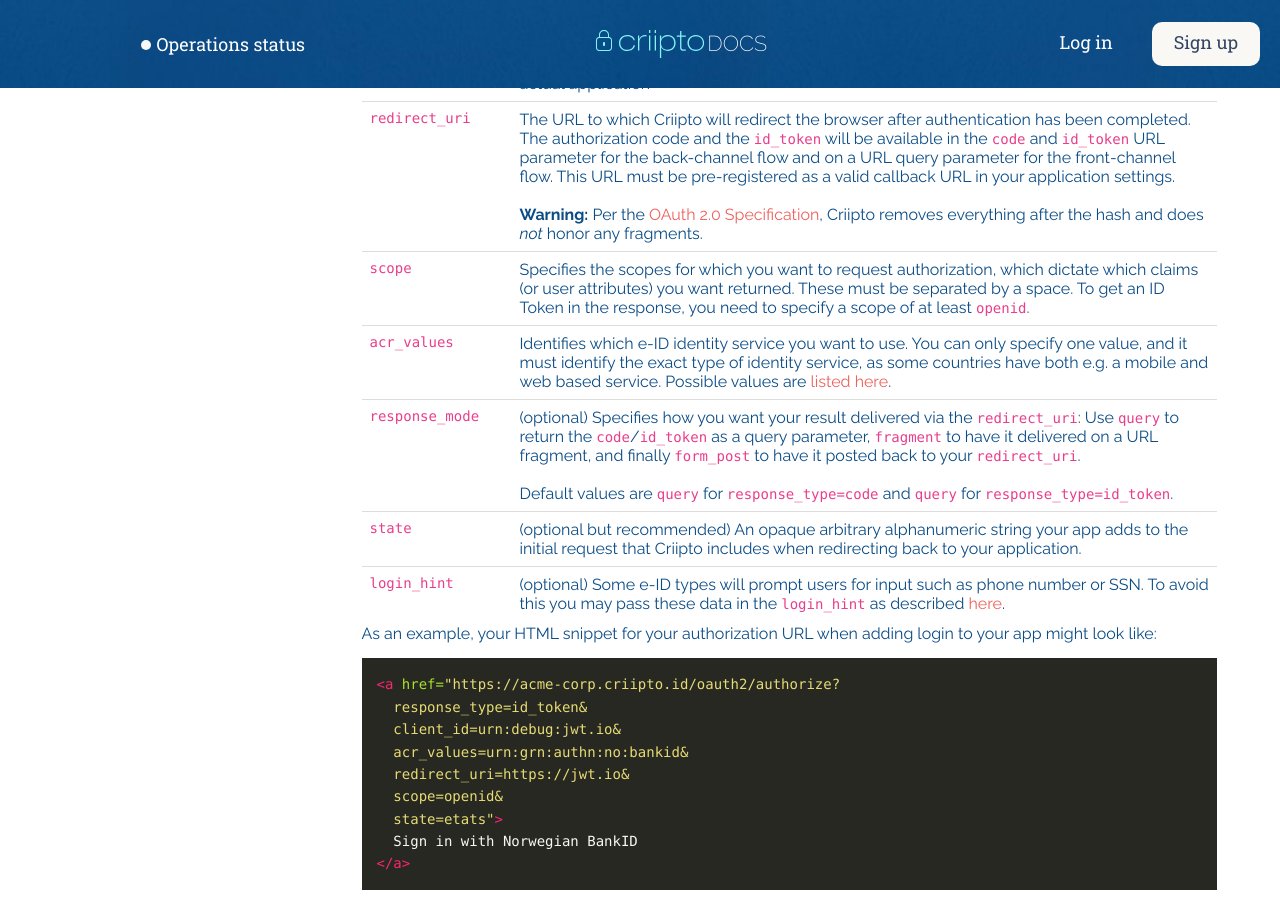
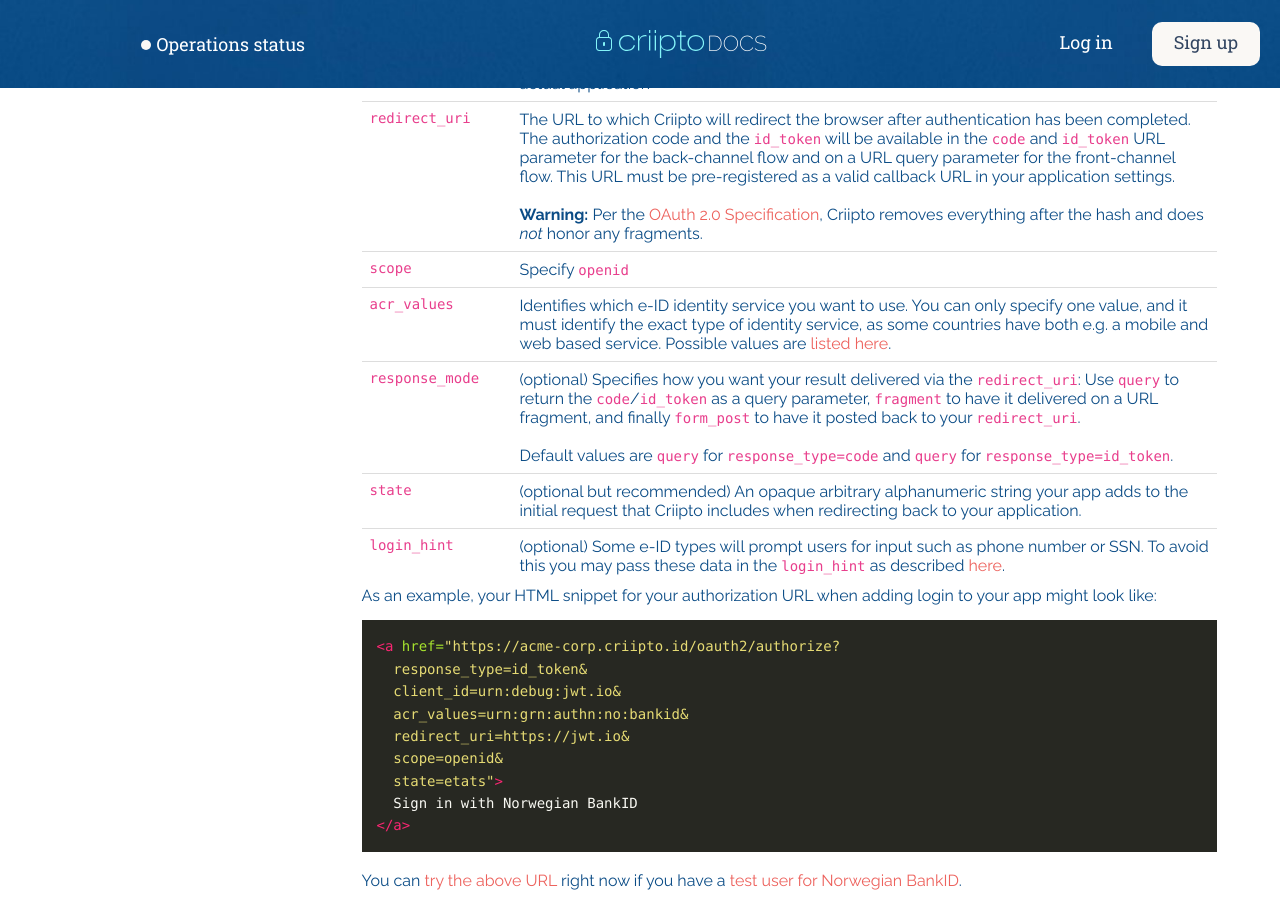
Before and after one commit to criipto/docs-old, a Jekyll site: the page built from getting-started/oidc-intro.md, in a window 1280 px wide and 900 px high, scrolled down 1584 px. Built offline with Jekyll 4.4.1, drawn with Linux system fonts in a browser that asks for light colours; some web fonts are replaced.

Commit message:
Removed misleading comments about the "scope" parameter in the OIDC
primer article.

```diff
--- a/getting-started/oidc-intro.md
+++ b/getting-started/oidc-intro.md
@@ -64,7 +64,7 @@
 | `response_type` | Denotes the kind of credential that Criipto will return (`code` or `id_token`). If you are integrating a traditional server based web application (back-channel flow) or a *PKCE-enabled* client, use `code`. Use `id_token` for legacy single page applications using a front-channel flow |
 | `client_id`     | Your application's Client ID. You can find this value in the Criipto Verify UI in the settings for actual application |
 | `redirect_uri`  | The URL to which Criipto will redirect the browser after authentication has been completed. The authorization code and the `id_token` will be available in the `code` and `id_token` URL parameter for the back-channel flow and on a URL query parameter for the front-channel flow. This URL must be pre-registered as a valid callback URL in your application settings.<br /> <br /> **Warning:** Per the [OAuth 2.0 Specification](https://tools.ietf.org/html/rfc6749#section-3.1.2), Criipto removes everything after the hash and does *not* honor any fragments. |
-| `scope`         | Specifies the scopes for which you want to request authorization, which dictate which claims (or user attributes) you want returned. These must be separated by a space. To get an ID Token in the response, you need to specify a scope of at least `openid`. |
+| `scope`         | Specify `openid` |
 | `acr_values`    | Identifies which e-ID identity service you want to use. You can only specify one value, and it must identify the exact type of identity service, as some countries have both e.g. a mobile and web based service. Possible values are [listed here](/how-to/acr-values). |
 | `response_mode` | (optional) Specifies how you want your result delivered via the `redirect_uri`: Use `query` to return the `code`/`id_token` as a query parameter, `fragment` to have it delivered on a URL fragment, and finally `form_post` to have it posted back to your `redirect_uri`.  <br />  <br /> Default values are `query` for `response_type=code` and `query` for `response_type=id_token`. |
 | `state`         | (optional but recommended) An opaque arbitrary alphanumeric string your app adds to the initial request that Criipto includes when redirecting back to your application. |
```
